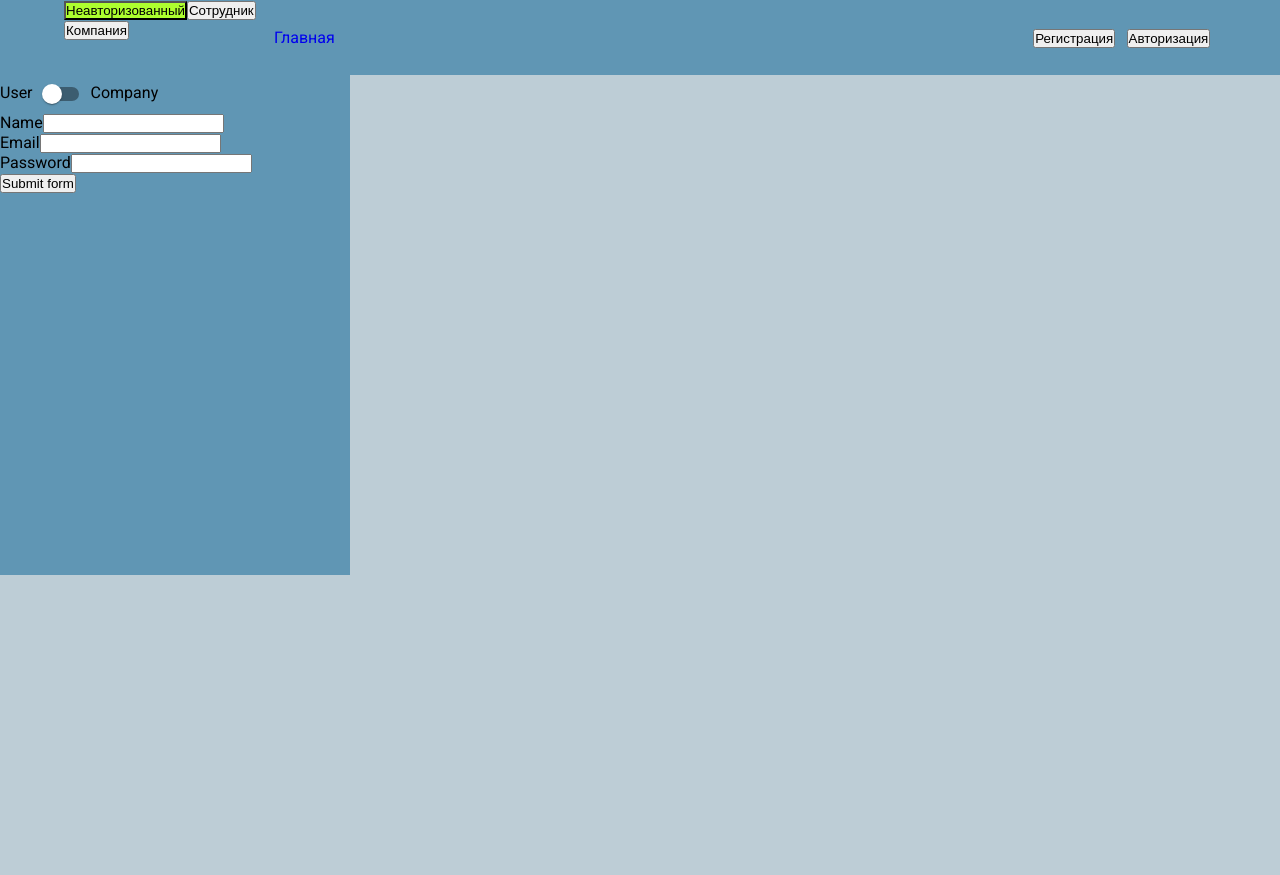
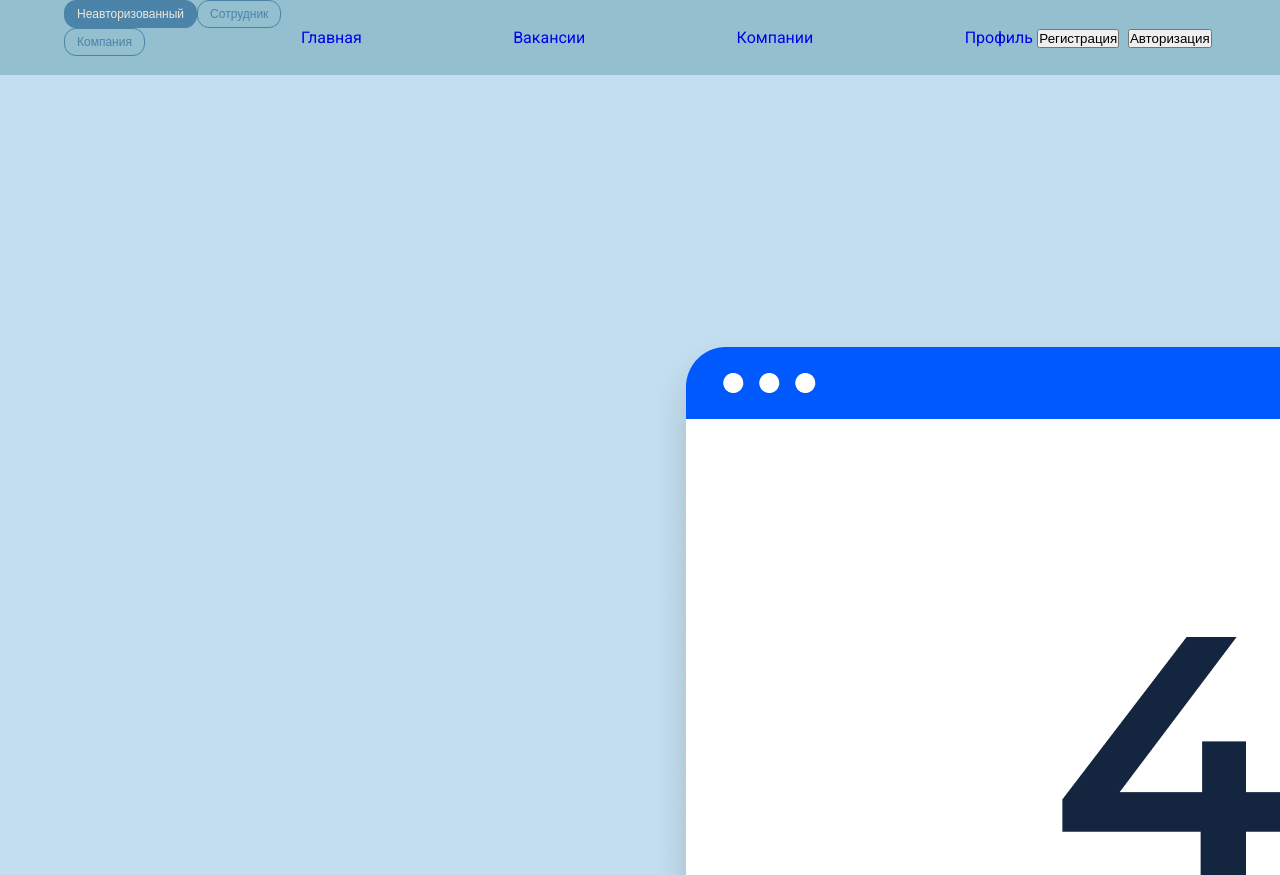
Before and after one commit to Aquamoris/Service, a React (Create React App) app: page /registration in a window 1280 px wide. Built offline with nearby package versions, Linux system fonts and the light colour scheme.

Commit message:
Work on Header

```diff
--- a/src/App.css
+++ b/src/App.css
@@ -1,7 +1,7 @@
 .App {
     width: 1366px;
     margin: 0 auto;
-    background-color: var(--second_complementary_color);
+    background-color: var(--complementary_color);
     height: 100vh;
 }
 
--- a/src/App.js
+++ b/src/App.js
@@ -1,18 +1,22 @@
 import './App.css';
+import {BrowserRouter, Route, Routes} from "react-router-dom";
 import HeaderContainer from "./components/header/HeaderContainer";
-import {BrowserRouter, Route, Routes} from "react-router-dom";
-import RegistrationContainer from "./components/authentication/RegistrationContainer";
+import NotFound from "./pages/NotFound";
+
 const App = () => {
     return (
             <BrowserRouter>
                 <HeaderContainer/>
-                <div className="App">
-                    <Routes>
-                        <Route path='/registration' element={<RegistrationContainer />}></Route>
-                    </Routes>
-                </div>
+                     <div className="App">
+                         <Routes>
+                             <Route path='/' element={<h3>Hello</h3>}/>
+                             <Route path='/employee' element={<h3>Hello</h3>}/>
+                             <Route path='/company' element={<h3>Hello</h3>}/>
+                             <Route path='*' element={<NotFound />}/>
+                         </Routes>
+                     </div>
             </BrowserRouter>
-        );
+    );
 }
 
 export default App;
--- a/src/components/header/Header.jsx
+++ b/src/components/header/Header.jsx
@@ -1,12 +1,29 @@
 import React from 'react';
 import style from './Header.module.css';
-import {NavLink} from "react-router-dom";
+import {Link, NavLink} from "react-router-dom";
 
 const Header = (props) => {
     const state = props.header;
 
-    const links = state.links;
-    const authButtons = state.auth;
+    let links = state.links;
+    let authContent = state.auth.map(e => (
+        <NavLink key={e.id} to={e.url}>
+            <button>
+                {e.title}
+            </button>
+        </NavLink> ))
+
+    let prefix = '';
+
+    if (props.auth === 'employee') {
+        prefix = 'employee';
+        links = state.employeeLinks;
+        authContent = props.auth;
+    } else if (props.auth === 'company') {
+        prefix = 'company'
+        links = state.companyLinks;
+        authContent = props.auth;
+    }
 
     const changeUser = (e) => {
         props.changeUser(e.target.id);
@@ -17,25 +34,23 @@ const Header = (props) => {
             <div className={style.wrapper}>
                 <div>
                     {props.header.userManagement.map(e => (
-                        <button onClick={changeUser}
-                                id={e.id}
-                                className={e.id === props.auth ? style.active : ''}>
-                            {e.title}</button>
+                        <Link to={e.url}>
+                            <button onClick={changeUser}
+                                    id={e.id}
+                                    className={e.id === props.auth
+                                        ? style.changeUser + ' ' + style.active
+                                        : style.changeUser}>
+                                {e.title}</button>
+                        </Link>
                     ))}
                 </div>
                 <div className={style.linksWrapper}>
                     { links.map(e => (
-                        <NavLink key={e.id} to={e.url}>{e.title}</NavLink>
+                        <NavLink key={e.id} to={prefix + e.url}>{e.title}</NavLink>
                     )) }
                 </div>
                 <div className={style.buttonsWrapper}>
-                    { authButtons.map(e => (
-                        <NavLink key={e.id} to={e.url}>
-                            <button>
-                                {e.title}
-                            </button>
-                        </NavLink>
-                    )) }
+                    { authContent }
                 </div>
             </div>
         </div>
--- a/src/components/header/Header.module.css
+++ b/src/components/header/Header.module.css
@@ -28,6 +28,16 @@
     justify-content: space-around;
 }
 
+.changeUser {
+    background-color: rgba(0, 0, 0, 0);
+    font-size: 12px;
+    padding: 6px 12px;
+    border: thin solid var(--contrast_color);
+    border-radius: 12px;
+    color: var(--contrast_color);
+}
+
 .active {
-    background-color: greenyellow;
+    background-color: var(--contrast_color);
+    color: var(--emphasis_color);
 }
--- a/src/components/header/HeaderContainer.jsx
+++ b/src/components/header/HeaderContainer.jsx
@@ -1,16 +1,18 @@
 import {connect} from "react-redux";
 import Header from "./Header";
 import {changeUser} from "../../redux/auth-reducer";
+import {compose} from "redux";
+import {withAuth} from "../../hoc/withAuth";
 
 let mapStateToProps = (state) => {
     return {
         header: state.header,
-        auth: state.authData.user
     }
 }
 
-const HeaderContainer = connect(mapStateToProps, {
-    changeUser
-})(Header);
-
-export default HeaderContainer;
+export default compose(
+    connect(mapStateToProps, {
+        changeUser
+    }),
+    withAuth
+)(Header);
--- /dev/null
+++ b/src/hoc/withAuth.js
@@ -0,0 +1,11 @@
+import {connect} from "react-redux";
+
+const mapStateToPropsFor = (state) => ({
+    auth: state.authData.user
+})
+
+export const withAuth = (Component) => {
+    return (
+        connect(mapStateToPropsFor)(Component)
+    );
+}
--- a/src/index.css
+++ b/src/index.css
@@ -1,12 +1,10 @@
 @import url('https://fonts.googleapis.com/css2?family=Roboto:wght@100;300;400&display=swap');
-@tailwind base;
-@tailwind components;
-@tailwind utilities;
 
 :root {
-    --basic_color: #6096B4;
-    --first_complementary_color: #93BFCF;
-    --second_complementary_color: #BDCDD6;
+    --contrast_color_2: #6096B4;
+    --contrast_color: #4c83a8;
+    --basic_color: #93BFCF;
+    --complementary_color: #BDCDD6;
     --emphasis_color: #EEE9DA;
 }
 
--- a/src/index.js
+++ b/src/index.js
@@ -8,11 +8,9 @@ import store from "./redux/store";
 
 const root = ReactDOM.createRoot(document.getElementById('root'));
 root.render(
-  // <React.StrictMode>
-      <Provider store={store}>
-          <App />
-      </Provider>
-  // </React.StrictMode>
+    <Provider store={store}>
+        <App/>
+    </Provider>
 );
 
 // If you want to start measuring performance in your app, pass a function
--- /dev/null
+++ b/src/pages/NotFound.js
@@ -0,0 +1,8 @@
+import React from 'react';
+import NotFoundImg from '../assets/images/404-status-code.png'
+
+const NotFound = () => {
+    return <img src={NotFoundImg} alt='404 page not found'/>
+};
+
+export default NotFound;
--- a/src/redux/header-reducer.js
+++ b/src/redux/header-reducer.js
@@ -1,15 +1,26 @@
 const initialState = {
     userManagement: [
-        {id: 'unknown', title: 'Неавторизованный'},
-        {id: 'employee', title: 'Сотрудник'},
-        {id: 'company', title: 'Компания'}
+        {id: 'unknown', title: 'Неавторизованный', url: '/'},
+        {id: 'employee', title: 'Сотрудник', url: '/employee'},
+        {id: 'company', title: 'Компания', url: '/company'}
     ],
     links: [
         {id: 1, title: 'Главная', url: '/'},
-        // {id: 2, title: 'Регистрация компании', url: '/registration/company'},
-        // {id: 3, title: 'Авторизация компании', url: '/authorization/company'},
-        // {id: 4, title: 'Регистрация пользователя', url: '/registration/user'},
-        // {id: 5, title: 'Авторизация пользователя', url: '/authorization/user'},
+        {id: 2, title: 'Вакансии', url: '/vacancies'},
+        {id: 3, title: 'Компании', url: '/companies'},
+        {id: 4, title: 'Профиль', url: '/profile'}
+    ],
+    employeeLinks: [
+        {id: 1, title: 'Главная', url: '/employee/'},
+        {id: 2, title: 'Вакансии', url: '/employee/vacancies'},
+        {id: 3, title: 'Избранное', url: '/employee/favorites'},
+        {id: 4, title: 'Профиль', url: '/employee/profile'}
+    ],
+    companyLinks: [
+        {id: 1, title: 'Главная', url: '/company/'},
+        {id: 2, title: 'Сотрудники', url: '/company/employees'},
+        {id: 3, title: 'Избранное', url: '/company/favorites'},
+        {id: 4, title: 'Профиль', url: '/company/profile'}
     ],
     auth: [
         {id: 1, title: 'Регистрация', url: '/registration'},
```
Also changed, not shown: src/assets/images/404-status-code.png (added).
